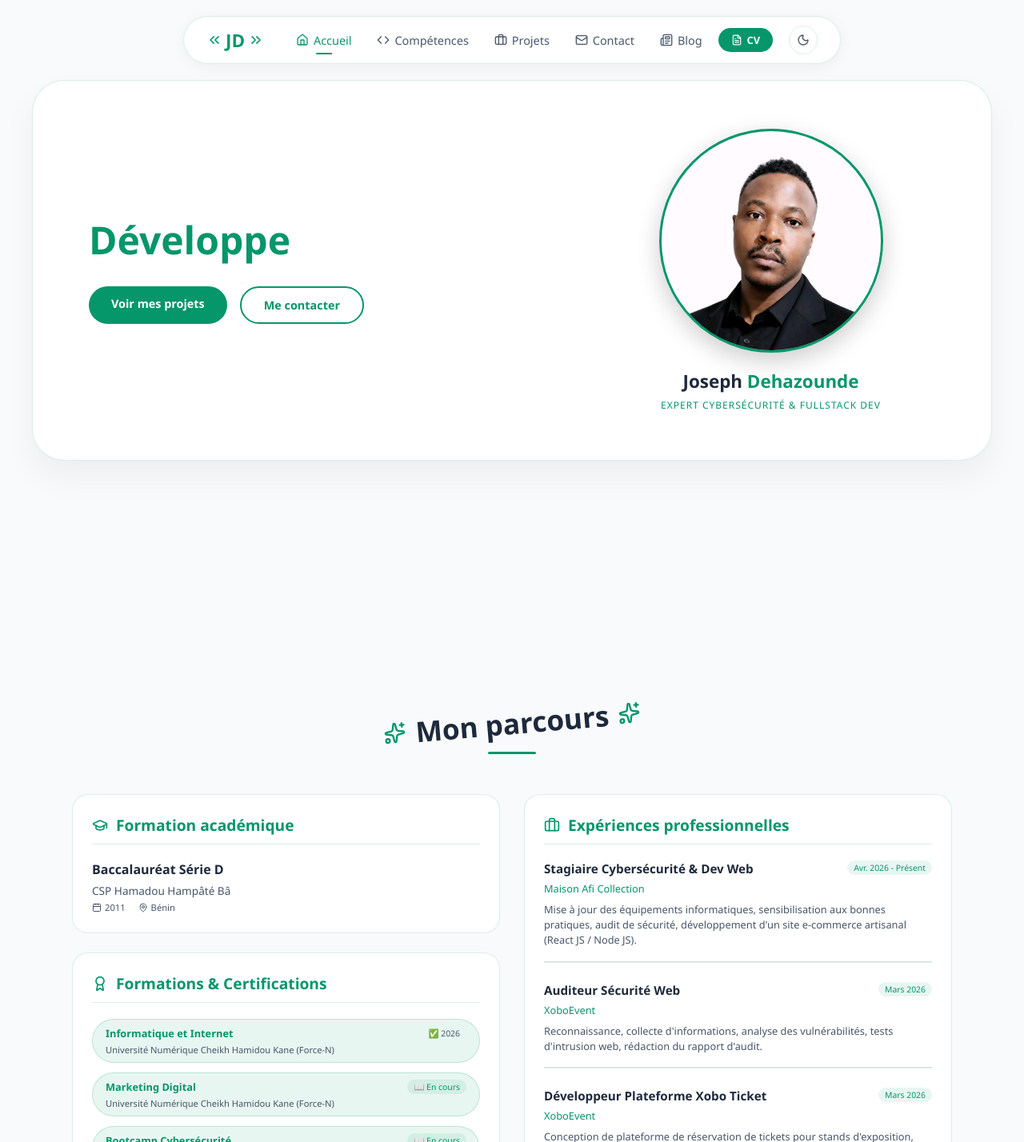
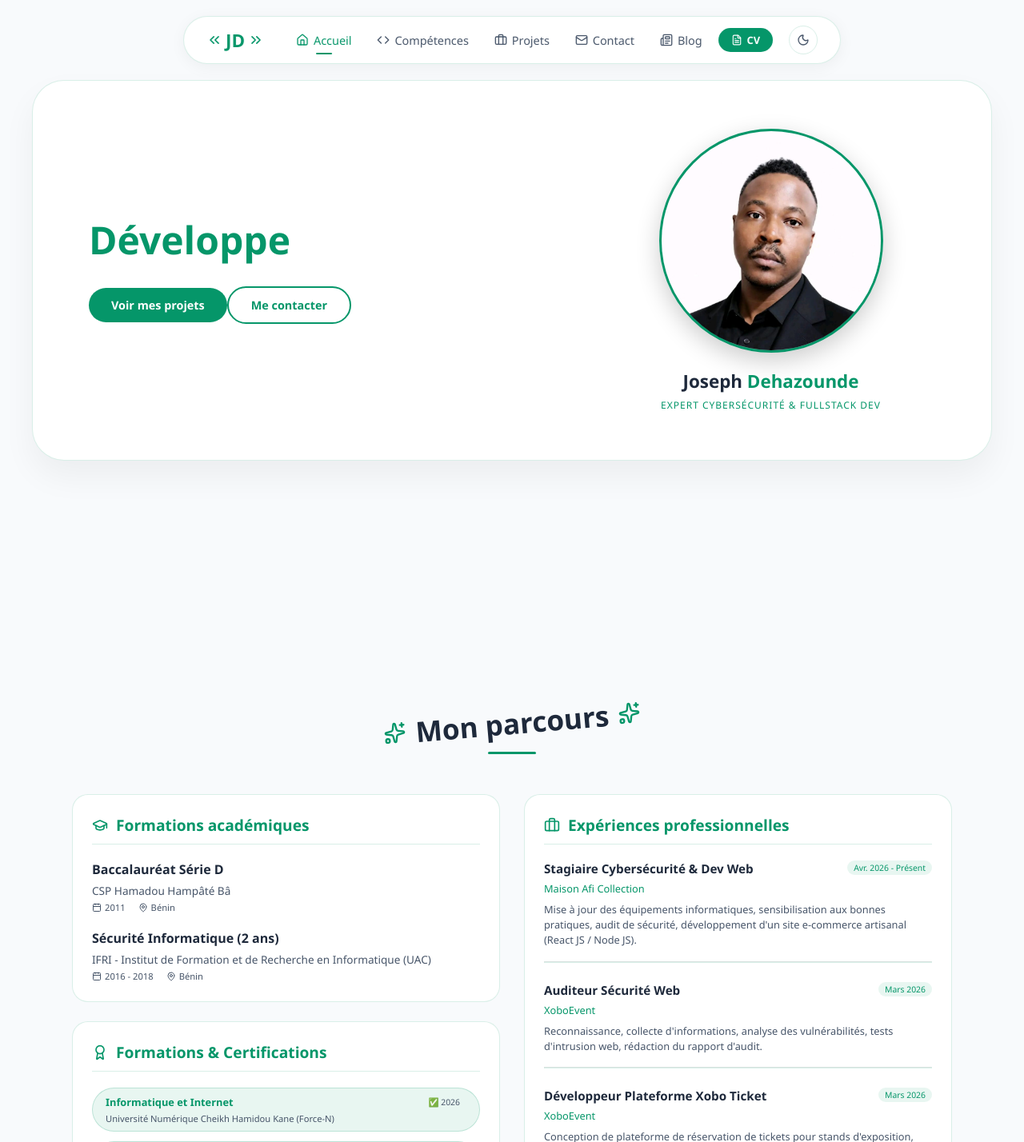
Before and after one commit to johaoooo/portfolio-frontend, a React (Vite) app: page / in a window 1280 px wide. Shown: the top 1428 px of the page at 80% size. Built offline with nearby package versions, Linux system fonts and the light colour scheme; a web font is replaced by a local one.

Commit message:
Update: Ajout formation IFRI, centrage texte dynamique mobile, responsive blog cartes

```diff
--- a/src/components/About.jsx
+++ b/src/components/About.jsx
@@ -14,6 +14,13 @@ export default function About() {
       period: "2011",
       location: "Bénin",
       icon: <GraduationCap size={18} />
+    },
+    {
+      title: "Sécurité Informatique (2 ans)",
+      institution: "IFRI - Institut de Formation et de Recherche en Informatique (UAC)",
+      period: "2016 - 2018",
+      location: "Bénin",
+      icon: <Shield size={18} />
     }
   ]
 
@@ -147,10 +154,10 @@ export default function About() {
                 borderBottom: `1px solid ${t.border.default}`
               }}>
                 <GraduationCap size={20} />
-                Formation académique
+                Formations académiques
               </h3>
               {formations.map((f, i) => (
-                <div key={i}>
+                <div key={i} style={{ marginBottom: i < formations.length - 1 ? '20px' : 0 }}>
                   <h4 style={{ color: t.text.primary, fontSize: '1rem', fontWeight: 600, marginBottom: '6px' }}>{f.title}</h4>
                   <p style={{ color: t.text.secondary, fontSize: '0.85rem', marginBottom: '4px' }}>{f.institution}</p>
                   <div style={{ display: 'flex', gap: '16px', fontSize: '0.7rem', color: t.text.secondary }}>
--- a/src/components/Hero.jsx
+++ b/src/components/Hero.jsx
@@ -85,6 +85,7 @@ export default function Hero() {
             initial={{ opacity: 0, x: -30 }}
             animate={{ opacity: 1, x: 0 }}
             transition={{ duration: 0.5 }}
+            className="hero-left"
             style={{ textAlign: 'left' }}
           >
             <h1 style={{
@@ -97,8 +98,9 @@ export default function Hero() {
               <span style={{
                 color: t.text.accent,
                 display: 'inline-block',
-                minWidth: '320px'
-              }}>
+                minWidth: '320px',
+                textAlign: 'left'
+              }} className="dynamic-text">
                 {currentText}
                 <span style={{
                   display: 'inline-block',
@@ -112,11 +114,7 @@ export default function Hero() {
               </span>
             </h1>
 
-            <div style={{
-              display: 'flex',
-              gap: '16px',
-              flexWrap: 'wrap'
-            }} className="hero-buttons">
+            <div className="hero-buttons">
               <ScrollLink
                 to="projects"
                 smooth duration={500}
@@ -209,13 +207,21 @@ export default function Hero() {
           #hero { padding: 100px 20px 80px !important; }
           #hero > div { padding: 60px 70px !important; }
           .hero-buttons { justify-content: flex-start !important; }
+          .hero-left { text-align: left !important; }
+          .dynamic-text { text-align: left !important; }
         }
 
         /* Mobile */
         @media (max-width: 768px) {
           #hero { padding: 90px 16px 40px !important; }
           #hero > div { padding: 30px 20px !important; }
-          #hero > div > div { grid-template-columns: 1fr !important; gap: 30px !important; text-align: center !important; }
+          #hero > div > div { grid-template-columns: 1fr !important; gap: 30px !important; }
+          .hero-left { text-align: center !important; }
+          .dynamic-text {
+            text-align: center !important;
+            display: block !important;
+            width: 100% !important;
+          }
           .hero-buttons {
             justify-content: center !important;
             display: flex !important;
@@ -230,6 +236,7 @@ export default function Hero() {
           #hero > div { padding: 25px 15px !important; border-radius: 24px !important; }
           .hero-buttons { gap: 12px !important; }
           .hero-btn { padding: 10px 20px !important; font-size: 0.8rem !important; }
+          .dynamic-text { min-width: auto !important; }
         }
       `}</style>
     </section>
--- a/src/pages/blog/BlogList.jsx
+++ b/src/pages/blog/BlogList.jsx
@@ -13,7 +13,7 @@ export default function BlogList() {
     <section style={{
       minHeight: '100vh',
       background: t.bg.page,
-      padding: '120px 24px 80px',
+      padding: '120px 20px 80px',
       transition: 'background 0.3s'
     }}>
       <div style={{ maxWidth: '1200px', margin: '0 auto' }}>
@@ -28,7 +28,7 @@ export default function BlogList() {
           <motion.div
             animate={{ rotate: [0, 5, -5, 0] }}
             transition={{ duration: 4, repeat: Infinity, ease: "easeInOut" }}
-            style={{ display: 'inline-flex', alignItems: 'center', gap: '12px' }}
+            style={{ display: 'inline-flex', alignItems: 'center', gap: '12px', flexWrap: 'wrap' }}
           >
             <Newspaper size={32} style={{ color: t.text.accent }} />
             <h1 style={{
@@ -60,24 +60,52 @@ export default function BlogList() {
               color: t.text.secondary,
               fontSize: '1rem',
               maxWidth: '600px',
-              margin: '20px auto 0'
+              margin: '20px auto 0',
+              padding: '0 16px'
             }}
           >
             Articles sur la cybersécurité, le développement et les technologies
           </motion.p>
         </motion.div>
 
-        {/* Grille des articles */}
+        {/* Grille des articles - responsive */}
         <div style={{
           display: 'grid',
-          gridTemplateColumns: 'repeat(auto-fill, minmax(360px, 1fr))',
-          gap: '30px'
+          gridTemplateColumns: 'repeat(3, 1fr)',
+          gap: '30px',
+          padding: '0 16px'
         }}>
           {blogPosts.map((article) => (
             <ArticleCard key={article.id} article={article} />
           ))}
         </div>
       </div>
+
+      <style>{`
+        @media (max-width: 1024px) {
+          section > div > div {
+            grid-template-columns: repeat(2, 1fr) !important;
+            gap: 24px !important;
+          }
+        }
+
+        @media (max-width: 768px) {
+          section {
+            padding: 100px 16px 60px !important;
+          }
+          section > div > div {
+            grid-template-columns: 1fr !important;
+            gap: 20px !important;
+            padding: 0 !important;
+          }
+        }
+
+        @media (max-width: 480px) {
+          section {
+            padding: 90px 12px 40px !important;
+          }
+        }
+      `}</style>
     </section>
   )
 }
```
